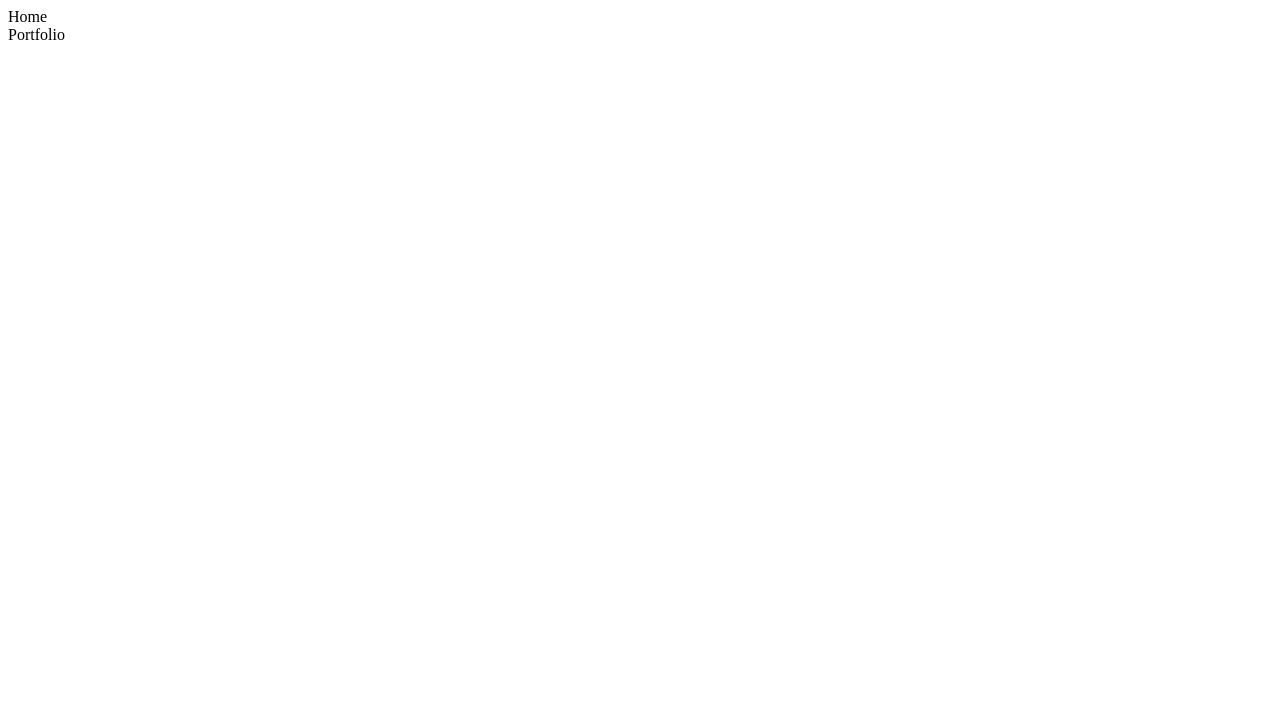
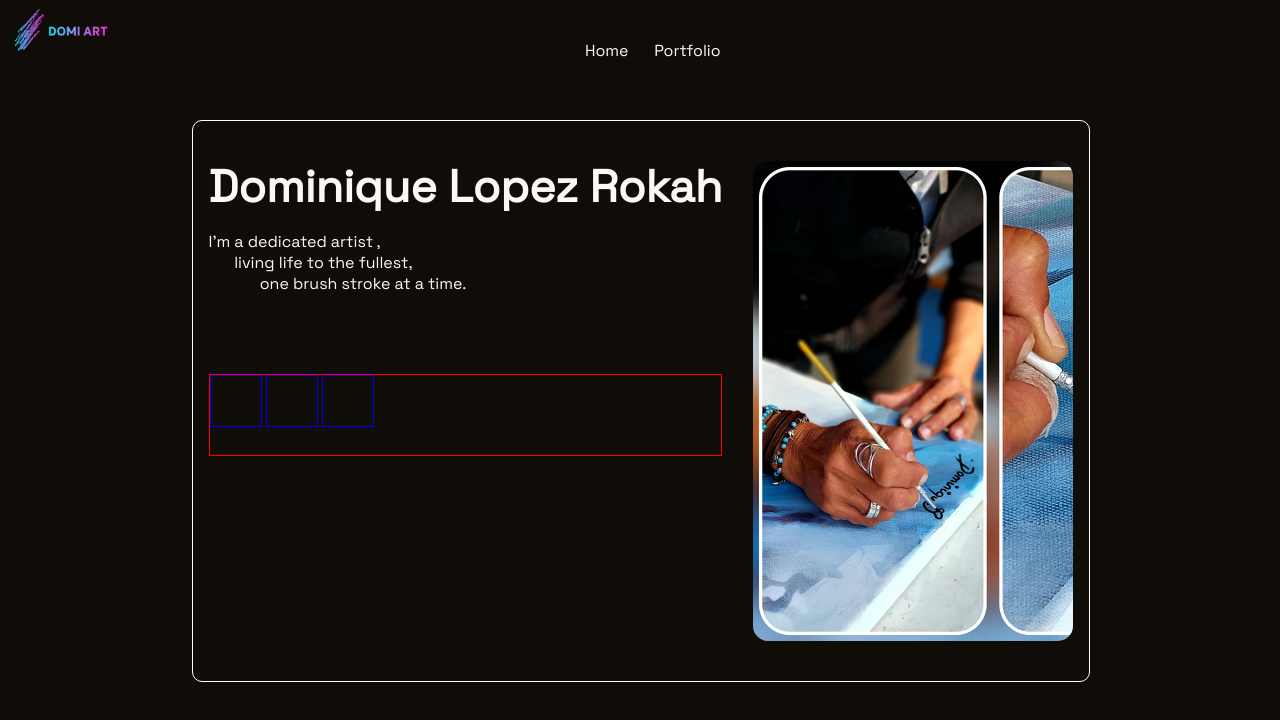
Before and after one commit to MiniManch/Hackathon_1, a plain HTML site: page Landing_Page/index.html in a window 1280 px wide. Drawn offline with Linux system fonts and the light colour scheme.

Commit message:
adding navbar, header with conbtent and image,perparing for adding social items

```diff
--- a/Landing_Page/index.html
+++ b/Landing_Page/index.html
@@ -4,16 +4,36 @@
 	<meta charset="UTF-8">
 	<meta name="viewport" content="width=device-width, initial-scale=1.0">
 	<link rel="stylesheet" href="style.css">
+
+	<!-- fontawesome -->
+	<link rel="stylesheet" href="https://kit.fontawesome.com/bf0597c63e.css" crossorigin="anonymous">
 	<title>Domi-Art</title>
 </head>
 <body>
-	<nav class="navbar">
-		<div class="icon navbar_item"></div>
-		<div class="navbar_item">Home</div>
-		<div class="navbar_item">Portfolio</div>
+	<!-- Navbar -->
+	<nav id="navbar">
+		<div id="icon" class="navbar_item"></div>
+		<div class="navbar_item"><a href="#">Home</a></div>
+		<div class="navbar_item"><a href="#">Portfolio</a></div>
 	</nav>
+	<!-- Navbar -->
 
-
+	<section id="header">
+		<div id="header-content">
+			<h1>Dominique Lopez Rokah</h1>
+			<p>I'm a dedicated artist , <br>
+				<span id="first_span">living life to the fullest,</span>
+				<br>
+				<span id="second_span">one brush stroke at a time.</span>
+			</p>
+			<div id="social">
+				<span class="social_item fb"></span>
+				<span class="social_item ins"></span>
+				<span class="social_item wa"></span>
+			</div>
+		</div>
+		<div id="header-image"></div>
+	</section>
 	<script src="script.js"></script>
 </body>
 </html>
--- a/Landing_Page/style.css
+++ b/Landing_Page/style.css
@@ -0,0 +1,116 @@
+/*importing google font*/
+@import url('https://fonts.googleapis.com/css2?family=Space+Grotesk:wght@300;400&display=swap');
+
+/*body background color and text color and font*/
+body{
+	margin:0;
+	background-color: #100c08;
+	color:#FAF9F6;
+	font-family: 'Space Grotesk', sans-serif;
+}
+
+/*navbar*/
+#navbar{
+	position:fixed;
+	display: flex;
+	justify-content: center;
+	top:0;
+
+	width:100vw;
+}
+
+/*navbar items*/
+.navbar_item{
+	display:inline-block;
+	margin-left: 2vw;
+	margin-top: 5vh ;
+}
+
+.navbar_item>a{
+	text-decoration: none;
+	color:#FAF9F6;
+}
+/*icon at the navbar*/
+#icon{
+	position: absolute;
+	left:1vw;
+
+	margin-left: 0;
+	margin-top: 0;
+
+	width:100px;
+	height:100px;
+
+	background-image:url("images/invis_logo.png") ;
+	background-repeat: no-repeat;
+	background-size: contain;
+}
+
+/*main section*/
+#header{
+	width:70vw;
+	height:60vh;
+
+	padding-bottom: 10vh;
+
+	position: absolute;
+	top:15vh;
+	left:15vw;
+
+	display: flex;
+	justify-content: space-around;
+
+
+	border: 1px solid white;
+	border-radius: 10px;
+}
+
+/*image inside header*/
+#header-image{
+	height:60vh;
+	width:25vw;
+
+	margin-top: 5vh;
+
+	background-image:url("images/image_2.jpg") ;
+	background-repeat: no-repeat;
+	background-size: cover;
+	border-radius: 15px;
+}
+
+/*Header content*/
+#header-content>h1{
+	font-size: 2.8em;
+	margin-bottom: 1vh;
+}
+/*making the text in the header p element content look cool*/
+#first_span{
+	margin-left: 2vw;
+}
+
+#second_span{
+	margin-left: 4vw;
+}
+
+/*social part*/
+#header-content>#social{
+	border: 1px solid red;
+	height:10vh;
+
+	margin-top: 10vh;
+}
+
+#social{
+
+}
+
+.social_item{
+	display: inline-block;
+
+	height:50px;
+	width:50px;
+
+
+
+	border: 1px solid blue;
+}
```
Also changed, not shown: Landing_Page/images/Logo.PNG (added), Landing_Page/images/b685c2ee-2052-4f8a-9cd6-5ddefefadae1.jfif (added), Landing_Page/images/hori_bg.jpeg (added), Landing_Page/images/icons/fb.png (added), Landing_Page/images/icons/ins.png (added), Landing_Page/images/icons/wa.png (added), Landing_Page/images/image_1.jpg (added), Landing_Page/images/image_2.jpg (added), Landing_Page/images/image_3.jpeg (added), Landing_Page/images/invis_Logo.png (added).
